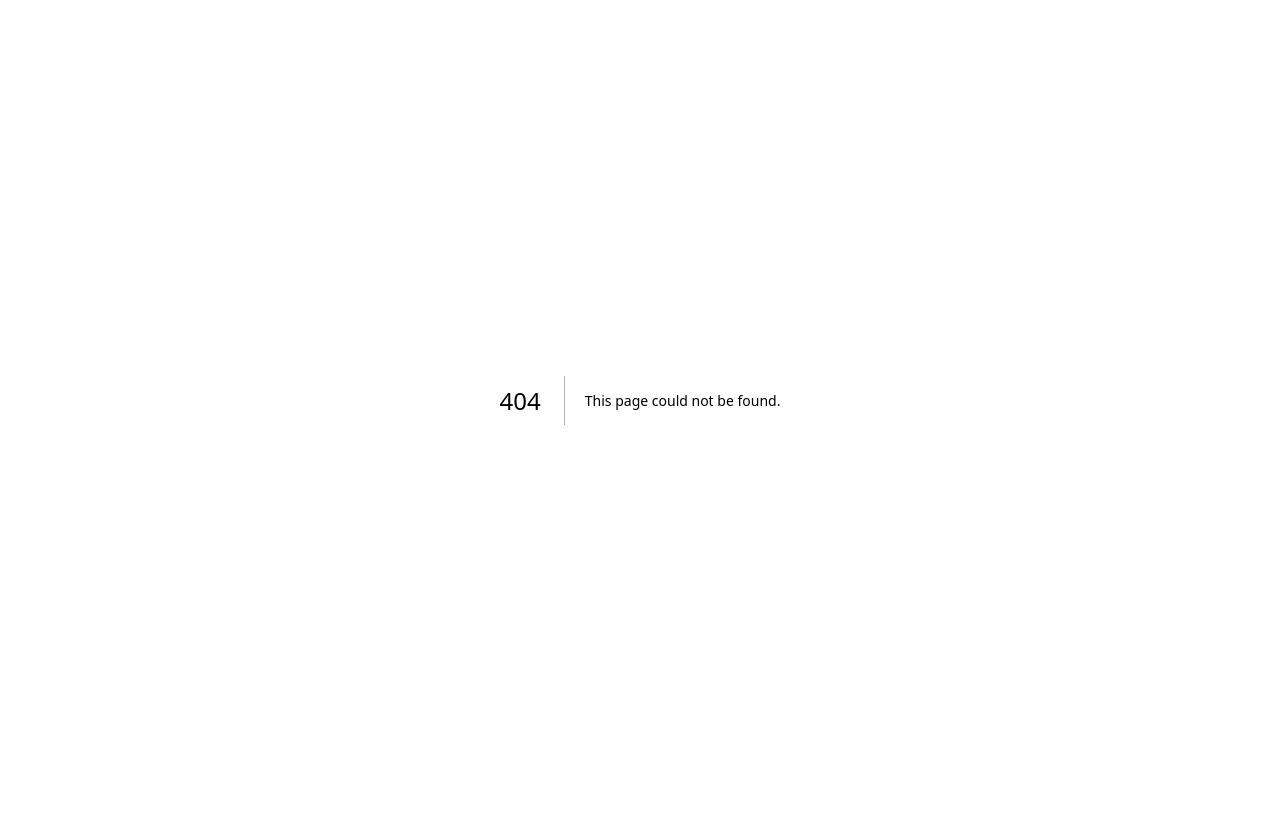
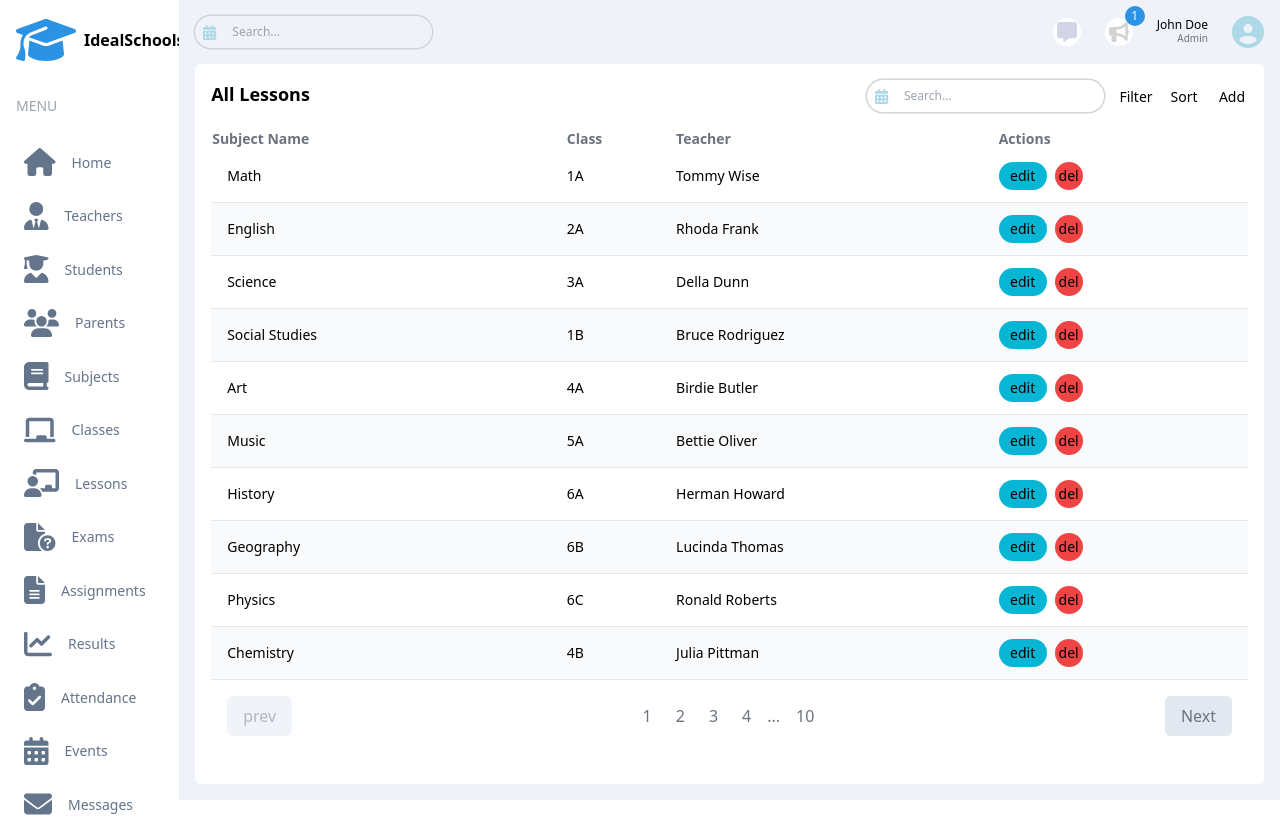
Before and after one commit to avonggeorge/ideal_school_hub, a Next.js app: page /list/lessons in a window 1280 px wide. Before the commit this address had no page. Shown: the top 817 px of the page. Built offline with nearby package versions, Linux system fonts and the light colour scheme.

Commit message:
feat(dashboard/list/lessons): Implement LessonListPage component with search, filter, sort, and CRUD operations for lessons

```diff
--- /dev/null
+++ b/src/app/(dashboard)/list/lessons/page.tsx
@@ -0,0 +1,97 @@
+"use client"; // Add this directive at the top
+
+import Pagination from "@/components/Pagination";
+import TableSearch from "@/components/TableSearch";
+import Table from "@/components/Table";
+import Link from "next/link";
+import { useState } from "react"; // Import React hooks if using state
+import { lessonsData, role, subjectsData } from "@/lib/data";
+
+type Lesson = {
+    id: number;
+    subject: string;
+    class: string;
+    teacher: number;
+};
+
+const columns = [
+    {
+        header: "Subject Name",
+        accessor: "name",
+    },
+    {
+        header: "Class",
+        accessor: "class",    },
+    {
+        header: "Teacher",
+        accessor: "teacher",
+        className: "hidden md:table-cell",
+    },
+    {
+        header: "Actions",
+        accessor: "action",
+    },
+];
+
+const LessonListPage = () => {
+    const role = "admin"; // Define the role variable as needed
+
+    const renderRow = (item: Lesson) => {
+        return (
+            <tr key={item.id} className="border-b border-gray-200 even:bg-slate-50 text-sm hover:bg-lamaPurpleLight">
+                <td className="flex items-center gap-4 p-4">{item.subject}</td>
+                <td>{item.class}</td>
+                <td className="hidden md:table-cell">{item.teacher}</td>
+                <td>
+                    <div className="flex items-center gap-2">
+                        <Link href={`/list/teachers/${item.id}`}>
+                            <button className="w-12 h-7 flex-center justify-center rounded-full bg-cyan-500">
+                                edit
+                            </button>
+                        </Link>
+                        {role === "admin" && (
+                            <button className="w-7 h-7 flex-center justify-center rounded-full bg-red-500">
+                                del
+                            </button>
+                        )}
+                    </div>
+                </td>
+            </tr>
+        );
+    };
+
+    return (
+        <div className="bg-white p-4 rounded-md flex-1 m-4 mt-0">
+            {/* TOP */}
+            <div className="flex item-center justify-between">
+                <h1 className="hidden md:block text-lg font-semibold">All Lessons</h1>
+                <div className="flex flex-col md:flex-row items-center gap-4 w-full md:w-auto">
+                    <div className="ml-auto">
+                        <TableSearch />
+                    </div>
+                    <div className="w-8 h-8 flex items-center justify-center rounded-full">
+                        <button>
+                            <span className="text-sm font-medium">Filter</span>
+                        </button>
+                    </div>
+                    <div className="w-8 h-8 flex items-center justify-center rounded-full">
+                        <button>
+                            <span className="text-sm font-medium">Sort</span>
+                        </button>
+                    </div>
+                    <div className="w-8 h-8 flex items-center justify-center rounded-full">
+                        <button>
+                            <span className="text-sm font-medium">Add</span>
+                        </button>
+                    </div>
+                </div>
+            </div>
+            {/* LIST */}
+            <Table columns={columns} renderRow={renderRow} data={lessonsData} />
+            {/* PAGINATION */}
+            <Pagination />
+        </div>
+    );
+};
+
+export default LessonListPage;
```
